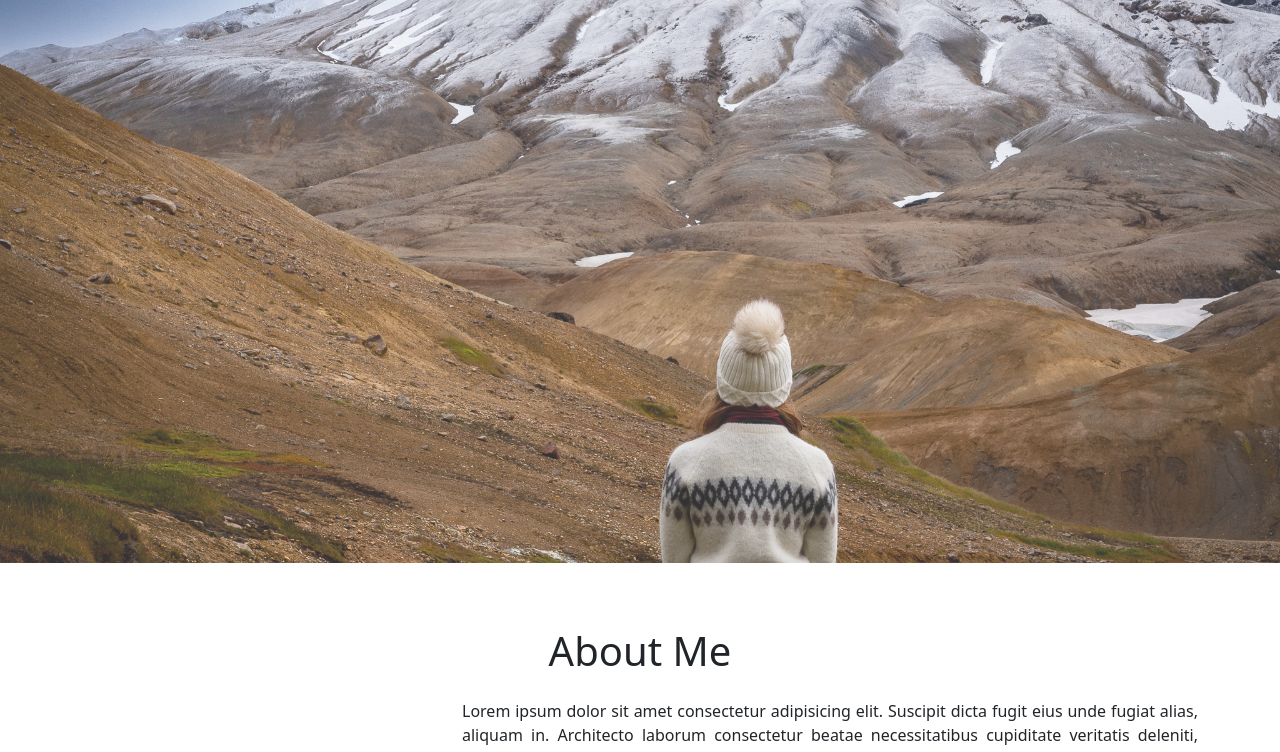
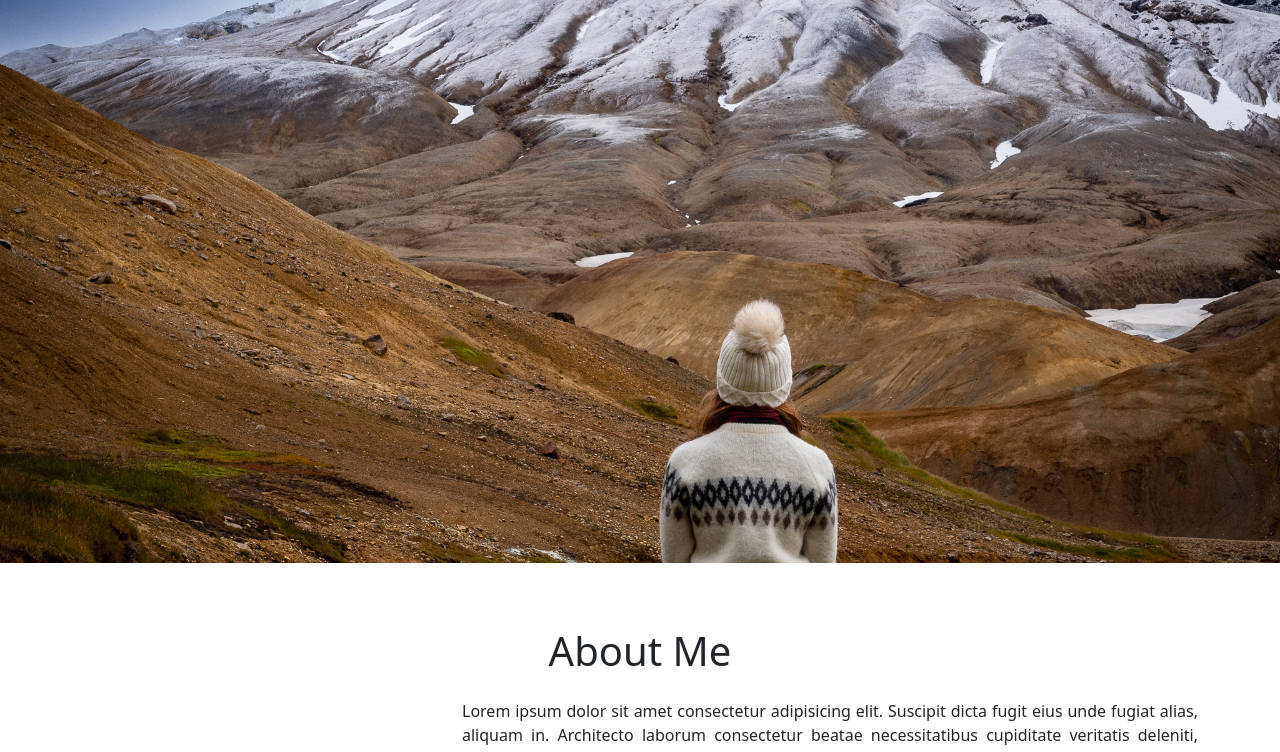
Before and after one commit to MartaMilewczyk/challenge-3-bootstrap-portfolio, a plain HTML site: page index.html in a window 1280 px wide. Shown: the part 237-989 px from the top of the page. Drawn offline with nearby package versions, Linux system fonts and the light colour scheme.

Commit message:
hero image changed, colors changed

```diff
--- a/assets/css/style.css
+++ b/assets/css/style.css
@@ -7,8 +7,9 @@
 .heroImage {
     height:100vh;
     background: url('../images/heroImage.jpg') top right;
+    height: 100vh;
     background-size: cover;
-    opacity: 0.8;
+    background-color: no-repeat;
 }
 /* text css above hero image*/
 .heroTitle {
```
